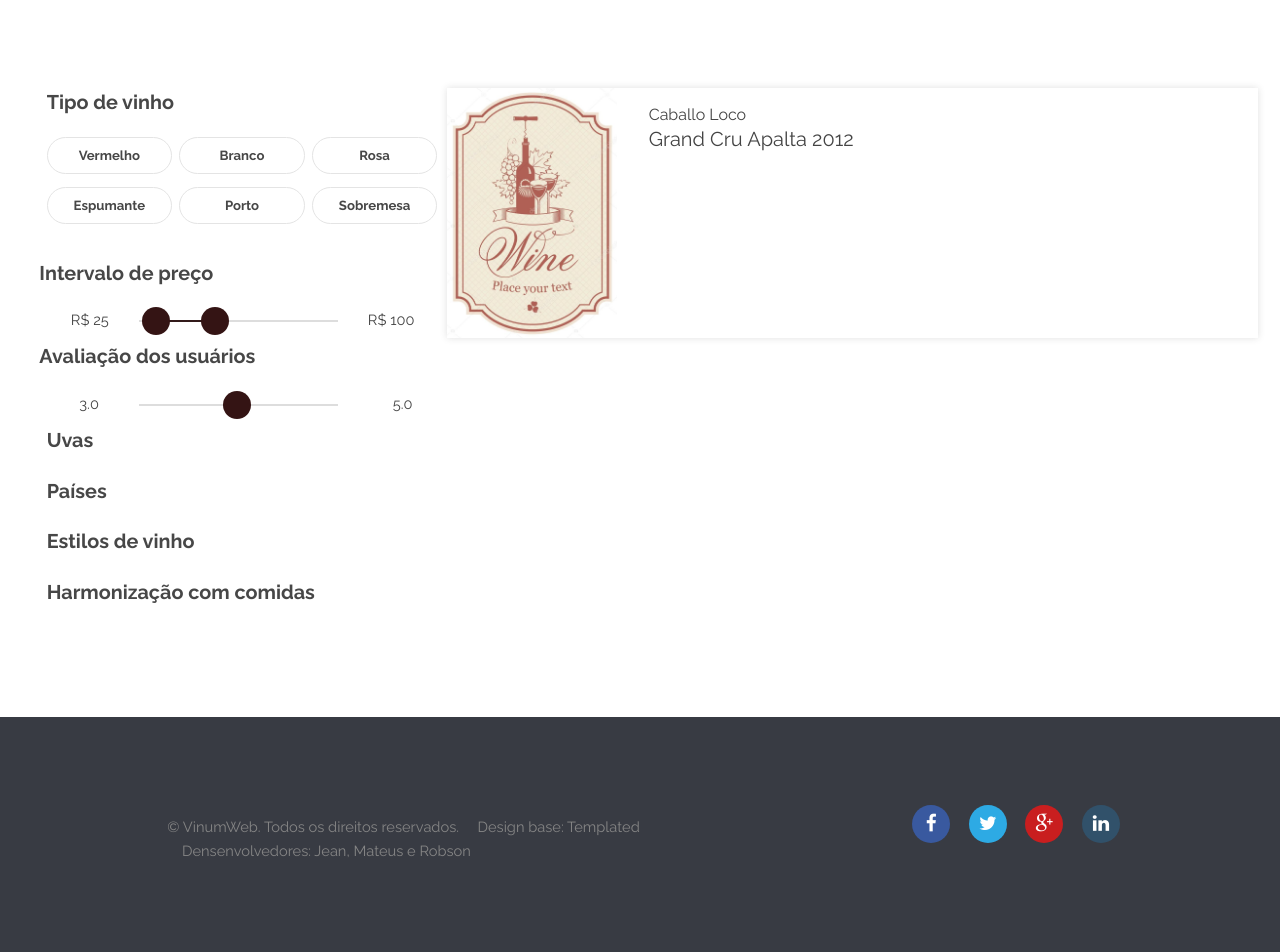
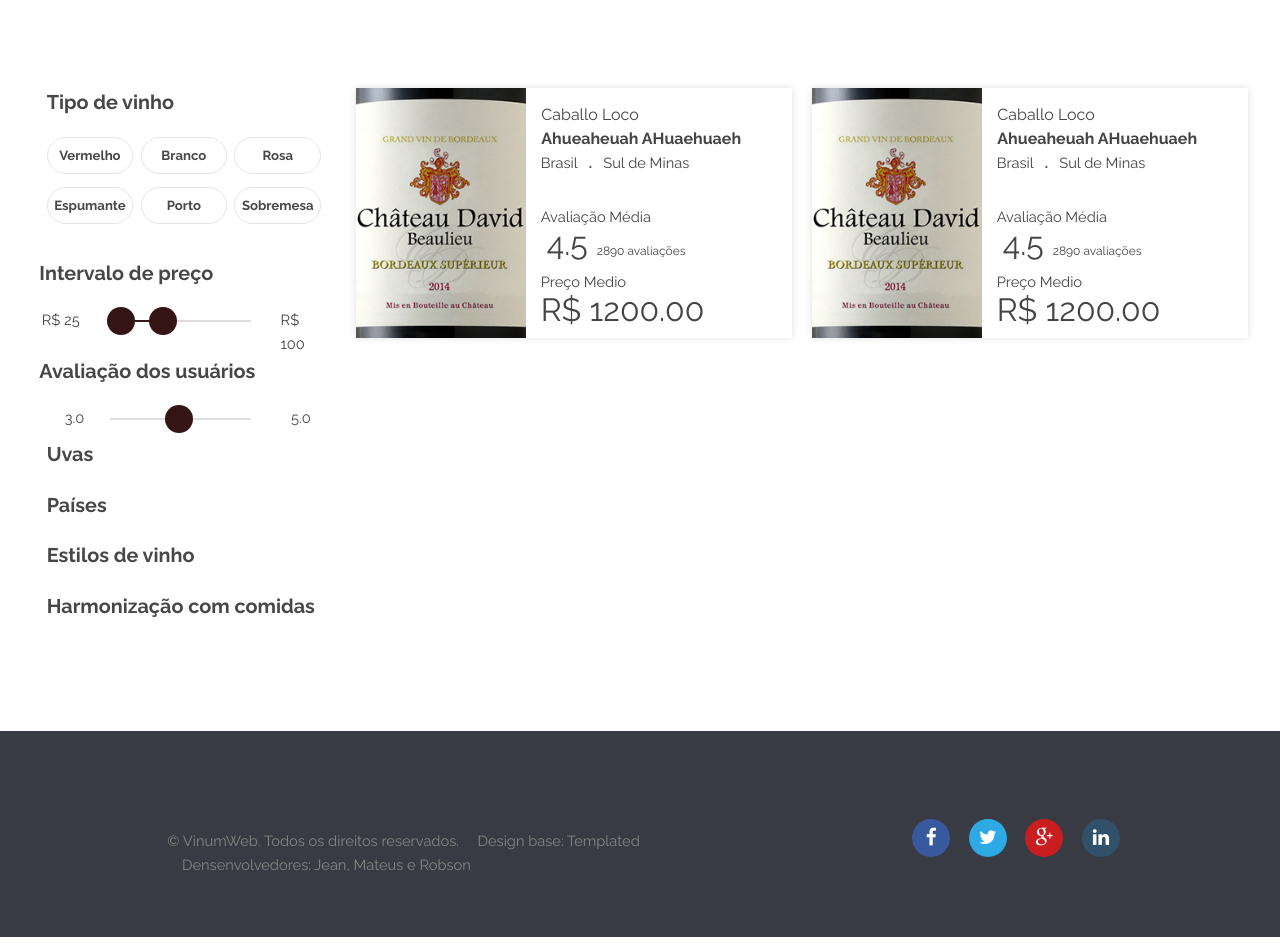
Before and after one commit to jeanoliveira92/COM222TrabalhoFinal, a PHP site: page /listar.php in a window 1280 px wide. Shown: the part 97-1049 px from the top of the page. Run offline with PHP 8.4, Linux system fonts and the light colour scheme; the visitor is signed in with stand-in values (Sample User, id 1); data that the repository does not hold is empty; some libraries are stand-ins or nearby versions.

Commit message:
Layout Listar Vinhos

```diff
--- a/css/style.css
+++ b/css/style.css
@@ -573,9 +573,9 @@ ol li {
 }
 
 ul {
-    list-style: disc;
-    margin: 0 0 2em 0;
-    padding-left: 1em;
+    //list-style: disc;
+    //margin: 0 0 2em 0;
+    //padding-left: 1em;
 }
 
 ul li {
@@ -971,9 +971,9 @@ body.landing #header nav a {
 }
 
 #header nav > ul {
-    list-style: none;
-    margin: 0;
-    padding-left: 0;
+    /list-style: none;
+    /margin: 0;
+    /padding-left: 0;
 }
 
 #header nav > ul > li {
@@ -1308,11 +1308,16 @@ input:checked ~ label {
     margin-top: 20px;
 }
 
+.painel{
+    padding-right: 15px !important;
+}
+
 .showvinho{
     height: 250px;
     padding: 0px !important;
     margin: 0px !important;
-    margin-left: 10px !important;
+    width: calc(50% - 20px);
+    margin-left: 20px !important;
     -webkit-box-shadow: 0 0 7px 0 rgba(50,50,50,0.15);
     box-shadow: 0 0 7px 0 rgba(50,50,50,0.15);
 }
@@ -1321,14 +1326,14 @@ input:checked ~ label {
     -webkit-box-shadow: spx 0px 10px rgba(50,50,50,0.15);
     box-shadow: 5px 0px 10px rgba(50,50,50,0.15);
 }
-.showvinho ul{
+.showvinho ul:first-child{
     padding-top: 15px;
     list-style-type: none;
     font-size: 16px;
 }
 
-.showvinho ul li span{
-    font-size: 20px;
+.divcontent > ul li span{
+    font-weight: 600;
 }
 
 .showvinho:hover{
@@ -1346,6 +1351,8 @@ input:checked ~ label {
     background-position: top center;
     background-size: cover;
 }
+
+
 .showvinho > div > img{
     height: 100%;
     padding: 0px;
@@ -1353,3 +1360,48 @@ input:checked ~ label {
     margin-left: auto;
     margin-right: auto;
 }
+
+.reg {
+    list-style:none;
+}
+
+.reg2 {
+    list-style:none;
+    font-size: 12px;
+}
+
+.reg li, .reg2 li { display: inline; }
+
+.reg li span, .reg2 li span{
+    padding-bottom: 5px;
+}
+
+.divcontent{
+    width: calc(100% - 170px);
+    position: relative;
+    height: 100%;
+}
+
+.average{
+    position: absolute;
+    padding-bottom: 15px;
+    bottom: 0px;
+    left: 0px;
+    padding-left: 1em;
+}
+
+.ratingbottom{
+    position: relative;
+    padding-top: 0.5em;
+}
+
+
+.ratingbottom p{
+    margin: 0px;
+    margin-bottom: 0.2em;
+}
+
+.ratingbottom span{
+    font-size: 32px;
+    font-weight: 100;
+}
--- a/index.php
+++ b/index.php
@@ -27,7 +27,7 @@ if (( isset($_COOKIE["email"]) && isset($_COOKIE["email"])) && (!$_SESSION['id']
     </noscript>
 </head>
 <body class="landing">
-<?php include_once("navMenu.php"); ?>
+    <?php include_once("navMenu.php"); ?>
     <!-- Banner -->
     <section id="banner">
         <h2>Bem vindo ao VinumWeb</h2>
--- a/listar.php
+++ b/listar.php
@@ -54,9 +54,9 @@ $banco = new DAO();
             <div class="container-full nomargin">
                 <section>
                     <div class="row">
-                        <div class="4u 12u$(Medium)">
+                        <div class="3u 12u$(Medium) painel">
                             <form action="cadastro_vinho.php" enctype="multipart/form-data" method="POST">
-                                <div class="12u$ row">
+                                <div class="12u$ row" >
                                     <div class="12u$">
                                         <h3>Tipo de vinho</h3>
                                     </div>
@@ -243,23 +243,69 @@ $banco = new DAO();
                         </div>
 
                         <!-- Exbição dos vinhos > -->
-                        <div class="8u 12u$(medium) row">
-                            <div class="12u row showvinho">
-                                <div style="background-image: URL(images/rotulos/vinno.jpg)">
-
+                        <div class="9u 6u$(medium) row">
+                            <div class="6u row showvinho">
+                                <div style="background-image: URL(images/rotulos/d3f39da64b37a43f87775c256821f9f3.jpg)">
                                 </div>
-                                <div>
+                                <div class="divcontent">
                                     <ul>
                                         <li>Caballo Loco</li>
-                                        <li><span>Grand Cru Apalta 2012</span></li>
+                                        <li><span>Ahueaheuah AHuaehuaeh</span></li>
                                     </ul>
+                                    <ul class="reg">
+                                        <li>Brasil</li>
+                                        <li><span>.</span>  </li>
+                                        <li>Sul de Minas</li>
+                                    </ul>
+                                    <div class="average">
+                                        <div class="ratingbottom">
+                                            <p>Avaliação Média</p>
+                                            <ul class="reg2 ">
+                                                <li><span>4.5</span></li>
+                                                <li>2890 avaliações</li>
+                                            </ul>
+                                        </div>
+                                        <div class="ratingbottom">
+                                            <p>Preço Medio</p>
+                                            <span>R$ 1200.00</span>
+                                        </div>
+                                    </div>
+                                </div>
+                            </div>
+                            <div class="6u row showvinho">
+                                <div style="background-image: URL(images/rotulos/d3f39da64b37a43f87775c256821f9f3.jpg)">
+                                </div>
+                                <div class="divcontent">
+                                    <ul>
+                                        <li>Caballo Loco</li>
+                                        <li><span>Ahueaheuah AHuaehuaeh</span></li>
+                                    </ul>
+                                    <ul class="reg">
+                                        <li>Brasil</li>
+                                        <li><span>.</span>  </li>
+                                        <li>Sul de Minas</li>
+                                    </ul>
+                                    <div class="average">
+                                        <div class="ratingbottom">
+                                            <p>Avaliação Média</p>
+                                            <ul class="reg2 ">
+                                                <li><span>4.5</span></li>
+                                                <li>2890 avaliações</li>
+                                            </ul>
+                                        </div>
+                                        <div class="ratingbottom">
+                                            <p>Preço Medio</p>
+                                            <span>R$ 1200.00</span>
+                                        </div>
+                                    </div>
                                 </div>
                             </div>
                         </div>
                     </div>
-                </section>
             </div>
         </section>
+    </div>
+</section>
 
-        <?php
-        include_once 'footer.php';
+<?php
+include_once 'footer.php';
```
